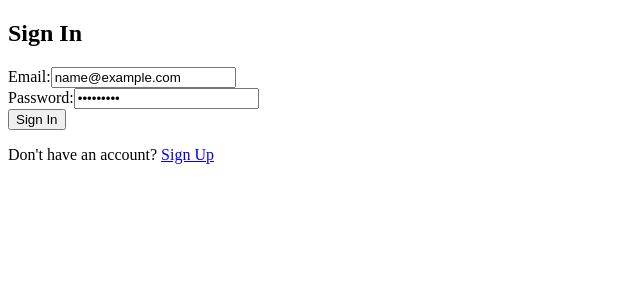
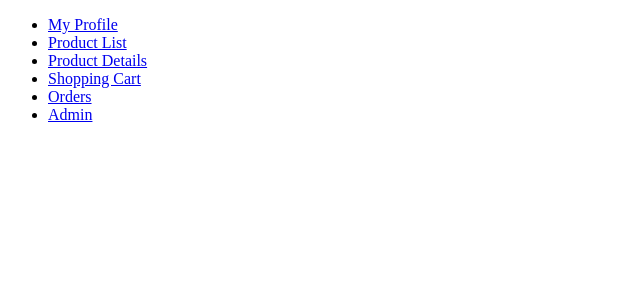
Before and after one commit to EduardBaghdasaryan/ReactLessons, a React app: page / in a window 1280 px wide. Both pictures are taken after typing "name@example.com", "Sample123" into the empty fields and a click on the button "Sign In". Shown: the top 300 px of the page, without its empty margins (0-640 px from the left). Built offline with nearby package versions, Linux system fonts and the light colour scheme; data requests are answered from the project's data file.

Commit message:
Implement home component

```diff
--- a/db.json
+++ b/db.json
@@ -1,15 +1,5 @@
 {
   "users": [
-    {
-      "id": "1",
-      "email": "test@email.com",
-      "password": "password1"
-    },
-    {
-      "id": "7307",
-      "email": "test@email.com",
-      "password": "password1"
-    },
     {
       "id": "",
       "firstName": "asd",
--- a/src/components/App.tsx
+++ b/src/components/App.tsx
@@ -5,7 +5,8 @@ import { useSelector } from "react-redux";
 import { Route, BrowserRouter as Router, Routes } from "react-router-dom";
 import { ROUTES } from "../constants/index";
 import { isAuthSelector } from "../store/signin/signin-selector";
-import SignupForm from "./signin/Signup";
+import Signup from "./signin/Signup";
+import Home from "./home/Home";
 
 const App: FC = () => {
   const isAuth = useSelector(isAuthSelector);
@@ -13,8 +14,8 @@ const App: FC = () => {
     <Router>
       <Routes>
         <Route path={ROUTES.SIGN_IN} element={<SignIn />} />
-        <Route path={ROUTES.SIGN_UP} element={<SignupForm />} />
-
+        <Route path={ROUTES.SIGN_UP} element={<Signup />} />
+        <Route path={ROUTES.HOME} element={<Home />} />
         <Route path="*" element={<SignIn />} />
       </Routes>
     </Router>
--- /dev/null
+++ b/src/components/home/Home.tsx
@@ -0,0 +1,34 @@
+import React, { FC } from "react";
+import { Link } from "react-router-dom";
+import { ROUTES } from "../../constants";
+
+const Home: FC = () => {
+  return (
+    <div>
+      <nav>
+        <ul>
+          <li>
+            <Link to={ROUTES.MY_PROFILE}>My Profile</Link>
+          </li>
+          <li>
+            <Link to={ROUTES.PRODUCT_LIST}>Product List</Link>
+          </li>
+          <li>
+            <Link to={ROUTES.PRODUCT_DETAILS}>Product Details</Link>
+          </li>
+          <li>
+            <Link to={ROUTES.SHOPPING_CART}>Shopping Cart</Link>
+          </li>
+          <li>
+            <Link to={ROUTES.ORDERS}>Orders</Link>
+          </li>
+          <li>
+            <Link to={ROUTES.ADMIN}>Admin</Link>
+          </li>
+        </ul>
+      </nav>
+    </div>
+  );
+};
+
+export default Home;
--- a/src/constants/index.ts
+++ b/src/constants/index.ts
@@ -5,6 +5,11 @@ const ROUTES = {
   SIGN_UP: "/signup",
   HOME: "/home",
   ADMIN: "/admin",
+  MY_PROFILE: "/profile",
+  PRODUCT_LIST: "/products",
+  PRODUCT_DETAILS: "/product-details",
+  SHOPPING_CART: "/cart",
+  ORDERS: "/orders",
 };
 
 export { API_URL, ROUTES };
--- a/src/store/signin/signin-selector.ts
+++ b/src/store/signin/signin-selector.ts
@@ -10,7 +10,7 @@ export const isAuthSelector = createSelector(
 
 export const userIdSelector = createSelector(
   signInSelector,
-  (singin) => singin.userData.id
+  (singin) => singin.userData
 );
 
 export const isLoadingSelector = createSelector(
```
